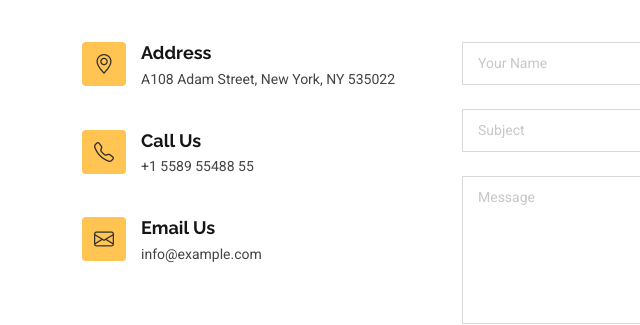
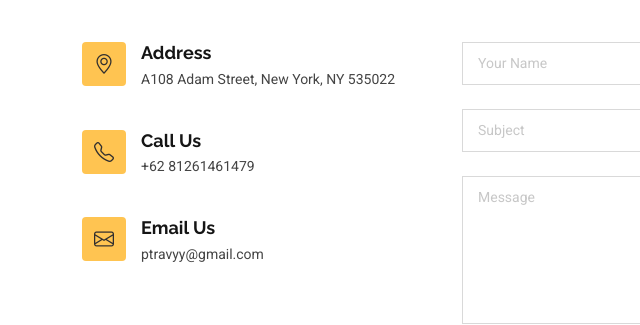
Before and after one commit to rovy-saputra-nugeraha/porto, a plain HTML site: page index.html in a window 1280 px wide. Shown: the part 7417-7742 px from the top of the page, 0-640 px from the left. Drawn offline with Linux system fonts and the light colour scheme.

Commit message:
Index.html

```diff
--- a/index.html
+++ b/index.html
@@ -828,7 +828,7 @@
               <i class="bi bi-telephone flex-shrink-0"></i>
               <div>
                 <h3>Call Us</h3>
-                <p>+1 5589 55488 55</p>
+                <p>+62 81261461479</p>
               </div>
             </div><!-- End Info Item -->
 
@@ -836,7 +836,7 @@
               <i class="bi bi-envelope flex-shrink-0"></i>
               <div>
                 <h3>Email Us</h3>
-                <p>info@example.com</p>
+                <p>ptravyy@gmail.com</p>
               </div>
             </div><!-- End Info Item -->
 
@@ -879,7 +879,6 @@
       </div>
 
     </section><!-- /Contact Section -->
-
   </main>
 
   <footer id="footer" class="footer dark-background">
```
